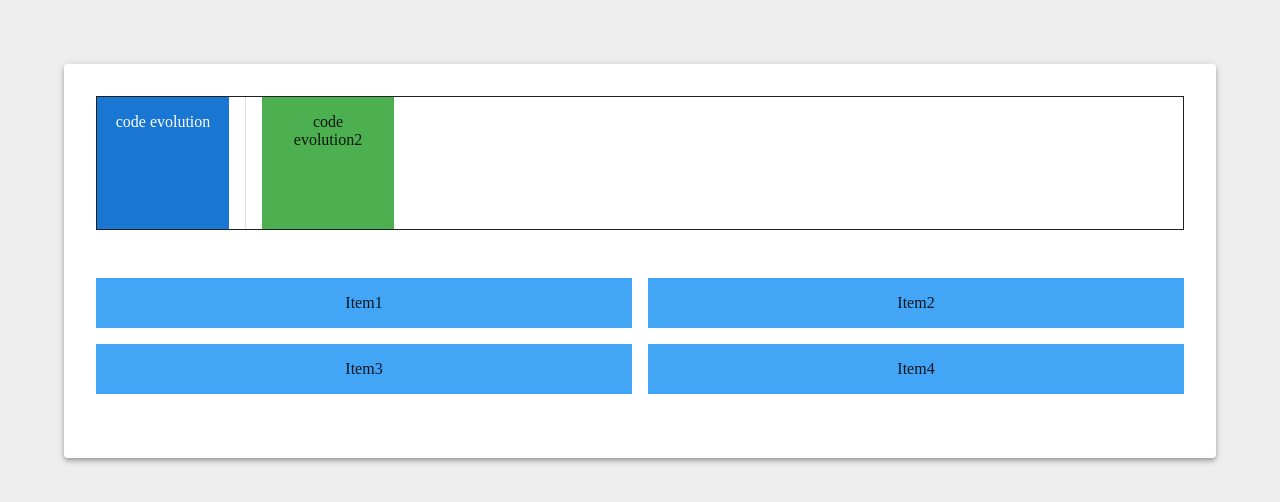
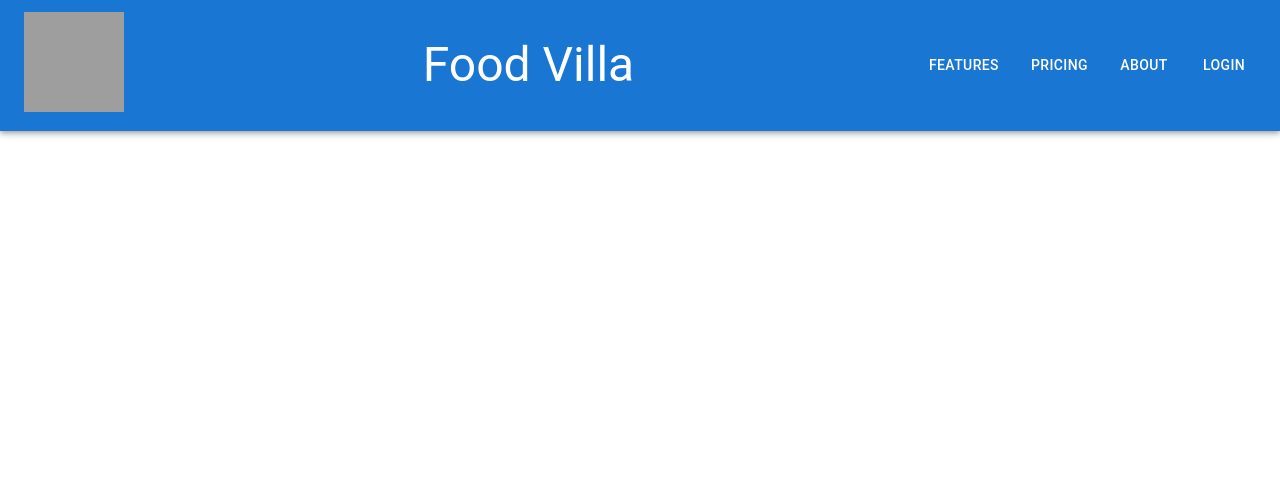
Before and after one commit to sudheer313/food-villa, a React (Create React App) app: page / in a window 1280 px wide. Shown: the top 502 px of the page. Built offline with nearby package versions, Linux system fonts and the light colour scheme; grey boxes are pictures that could not be loaded.

Commit message:
update navbar with nav components

```diff
--- a/src/App.css
+++ b/src/App.css
@@ -1,7 +1,7 @@
 .App {
   text-align: center;
-  padding: 4rem;
+  /* padding: 4rem; */
 }
 body {
-  background-color: #eeeeee;
+  /* background-color: #eeeeee; */
 }
--- a/src/App.js
+++ b/src/App.js
@@ -5,6 +5,7 @@ import MuiCard from "./components/MuiCard";
 import MuiCheckbox from "./components/MuiCheckbox";
 import MuiLayout from "./components/MuiLayout";
 import MuiNavbar from "./components/MuiNavbar";
+import MuiNavbar1 from "./components/MuiNavbar1";
 import MuiRadioButton from "./components/MuiRadioButton";
 import MuiSelect from "./components/MuiSelect";
 import MuiTextField from "./components/MuiTextField";
@@ -16,7 +17,7 @@ function App() {
       {/* <h1>Food villa</h1> */}
       {/* <MuiTypography /> */}
       {/* <Muibutton/> */}
-      {/* <MuiNavbar /> */}
+      <MuiNavbar1 />
       {/* <Stack spacing={4} direction="row">
         <MuiCard />
         <MuiCard />
@@ -25,7 +26,7 @@ function App() {
       {/* <MuiSelect/> */}
       {/* <MuiRadioButton /> */}
       {/* <MuiCheckbox /> */}
-      <MuiLayout />
+      {/* <MuiLayout /> */}
     </div>
   );
 }
--- /dev/null
+++ b/src/components/MuiNavbar1.js
@@ -0,0 +1,38 @@
+import { AppBar, Button, IconButton, Toolbar, Typography } from "@mui/material";
+import { Box, Stack } from "@mui/system";
+import React from "react";
+
+const MuiNavbar1 = () => {
+  return (
+    <AppBar position="static">
+      <Toolbar>
+        <IconButton size="large" edge="start" aria-label="logo">
+          <a href="/">
+            <Box
+              component="img"
+              sx={{
+                height: 100,
+                width: 100,
+                maxHeight: { xs: 233, md: 167 },
+                maxWidth: { xs: 350, md: 250 },
+              }}
+              alt="Food villa."
+              src="https://lh3.googleusercontent.com/p/AF1QipO_6cTc3QdC9L2vAOyCkUPG-G-9YeFxo3YiDu3R=w1080-h608-p-no-v0"
+            />
+          </a>
+        </IconButton>
+        <Typography variant="h3" component="div" sx={{ flexGrow: "1" }}>
+          Food Villa
+        </Typography>
+        <Stack direction="row" spacing={2}>
+          <Button color="inherit">Features</Button>
+          <Button color="inherit">Pricing</Button>
+          <Button color="inherit">About</Button>
+          <Button color="inherit">Login</Button>
+        </Stack>
+      </Toolbar>
+    </AppBar>
+  );
+};
+
+export default MuiNavbar1;
```
Also changed, not shown: public/logo192.png (deleted), public/utils/foodvilla.jpg (added).
